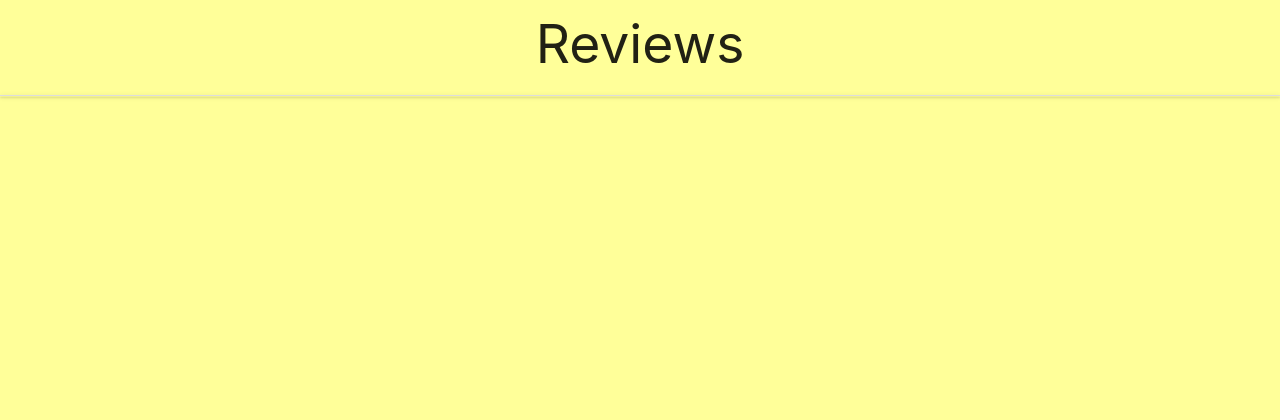
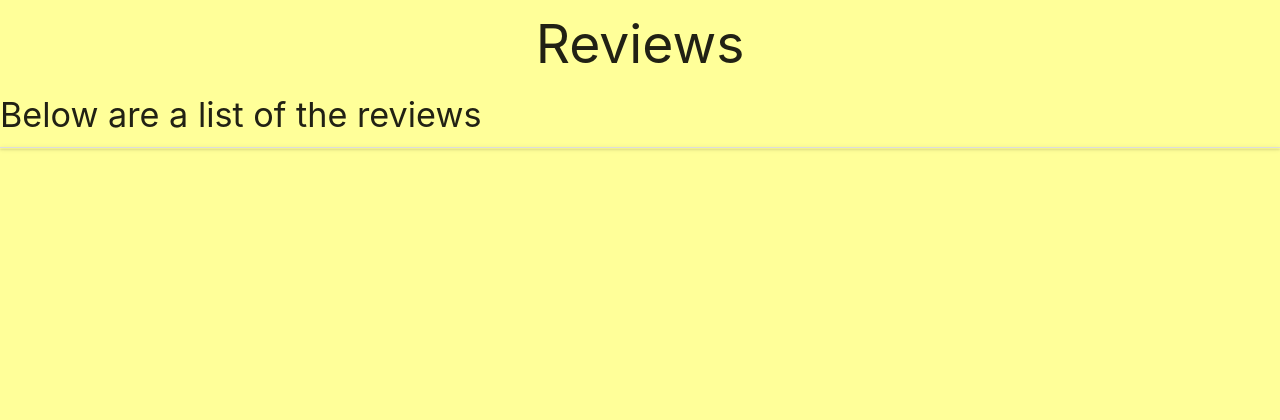
Before and after one commit to cfaulkner985/hollywood-reviews, a Flask app: page /get_reviews in a window 1280 px wide. Shown: the part 201-621 px from the top of the page. Run offline with Flask 2, Linux system fonts and the light colour scheme; data that the repository does not hold is empty; some libraries are stand-ins or nearby versions.

Commit message:
Added sub heading

```diff
--- a/templates/reviews.html
+++ b/templates/reviews.html
@@ -1,8 +1,13 @@
+<!DOCTYPE html>
+
 <!--********** INFORMATION TAKEN FROM BASE.HTML **********-->
 {% extends 'base.html' %} {% block content %}
 
 <!--********** HEADING **********-->
 <h2>Reviews</h2>
+
+<!--********** SUB HEADING **********-->
+<h4>Below are a list of the reviews</h4>
 
 <!--********** COLLAPSIBLE HEADING TO SHOW THE REVIEWS LEFT **********-->
 <ul class="collapsible" data-collapsible="accordion">
```
